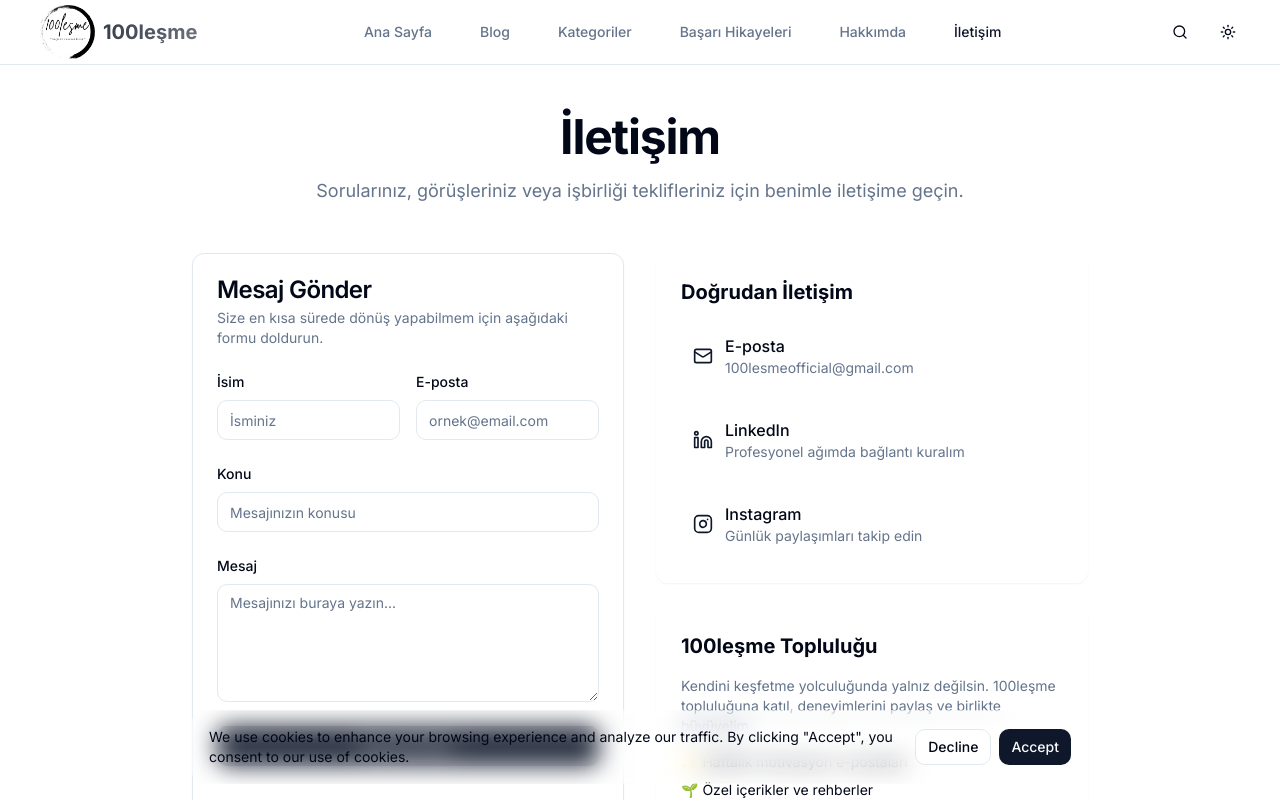
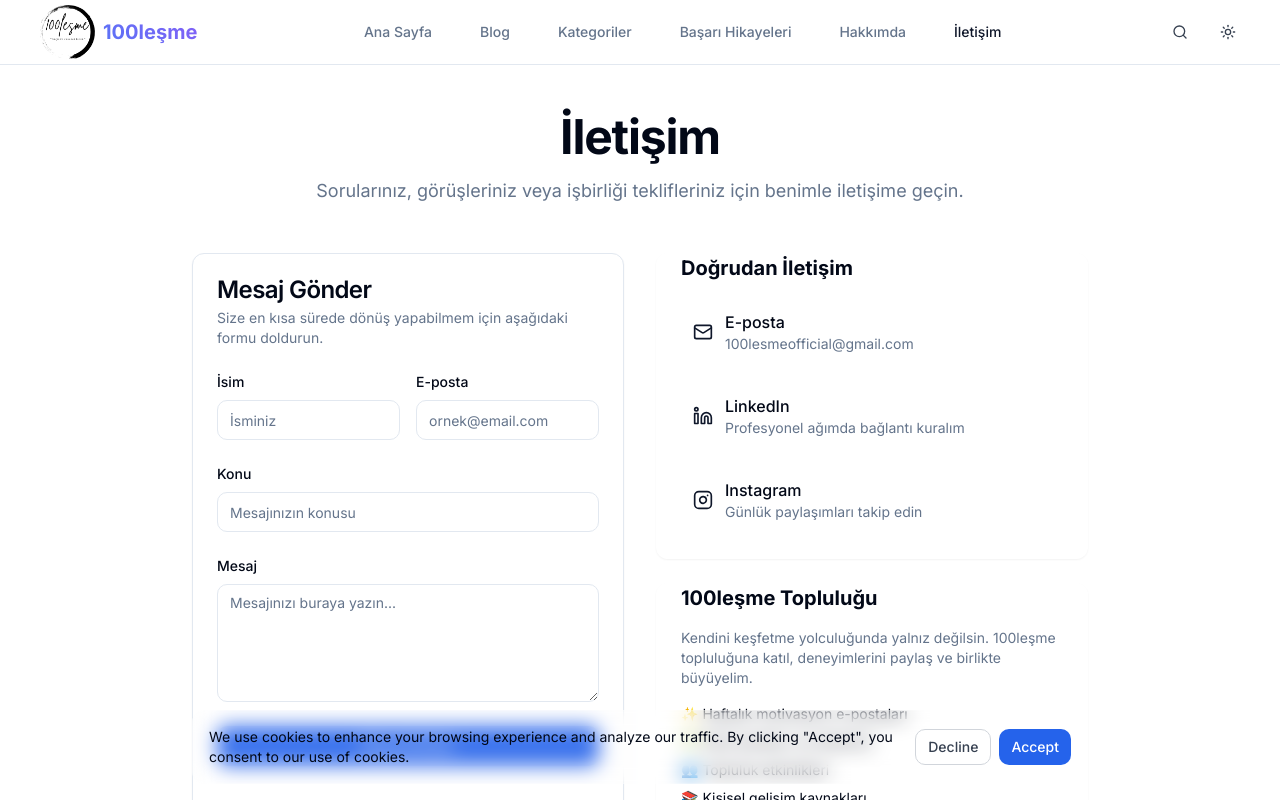
Before and after one commit to Hilal-Ahmad786/Blogweb, a Next.js app: page /contact in a window 1280 px wide. Shown: the top 800 px of the page. Built offline with nearby package versions, Linux system fonts and the light colour scheme; no server answers.

Commit message:
updated1

```diff
--- a/app/globals.css
+++ b/app/globals.css
@@ -140,3 +140,16 @@
       @apply text-primary hover:underline;
     }
   }
+
+  .glass {
+    background: rgba(255, 255, 255, 0.1);
+    backdrop-filter: blur(10px);
+    border: 1px solid rgba(255, 255, 255, 0.2);
+  }
+
+  .gradient-text {
+    background: linear-gradient(45deg, #3B82F6, #8B5CF6);
+    -webkit-background-clip: text;
+    -webkit-text-fill-color: transparent;
+    background-clip: text;
+  }
--- a/components/ui/badge.tsx
+++ b/components/ui/badge.tsx
@@ -1,34 +1,22 @@
-import * as React from 'react'
-import { cva, type VariantProps } from 'class-variance-authority'
-import { cn } from '@/lib/utils'
+import * as React from "react"
 
-const badgeVariants = cva(
-  'inline-flex items-center rounded-full border px-2.5 py-0.5 text-xs font-semibold transition-colors focus:outline-none focus:ring-2 focus:ring-ring focus:ring-offset-2',
-  {
-    variants: {
-      variant: {
-        default:
-          'border-transparent bg-primary text-primary-foreground hover:bg-primary/80',
-        secondary:
-          'border-transparent bg-secondary text-secondary-foreground hover:bg-secondary/80',
-        destructive:
-          'border-transparent bg-destructive text-destructive-foreground hover:bg-destructive/80',
-        outline: 'text-foreground',
-      },
-    },
-    defaultVariants: {
-      variant: 'default',
-    },
-  }
-)
+export interface BadgeProps extends React.HTMLAttributes<HTMLDivElement> {
+  variant?: "default" | "secondary" | "destructive" | "outline"
+}
 
-export interface BadgeProps
-  extends React.HTMLAttributes<HTMLDivElement>,
-    VariantProps<typeof badgeVariants> {}
+const badgeVariants = {
+  default: "border-transparent bg-primary text-primary-foreground hover:bg-primary/80",
+  secondary: "border-transparent bg-secondary text-secondary-foreground hover:bg-secondary/80",
+  destructive: "border-transparent bg-destructive text-destructive-foreground hover:bg-destructive/80",
+  outline: "text-foreground border-border bg-transparent hover:bg-accent hover:text-accent-foreground",
+}
 
-function Badge({ className, variant, ...props }: BadgeProps) {
+function Badge({ className = "", variant = "default", ...props }: BadgeProps) {
   return (
-    <div className={cn(badgeVariants({ variant }), className)} {...props} />
+    <div
+      className={`inline-flex items-center rounded-full border px-2.5 py-0.5 text-xs font-semibold transition-colors focus:outline-none focus:ring-2 focus:ring-ring focus:ring-offset-2 ${badgeVariants[variant]} ${className}`}
+      {...props}
+    />
   )
 }
 
--- a/components/ui/button.tsx
+++ b/components/ui/button.tsx
@@ -1,106 +1,50 @@
-import * as React from 'react'
-import { Slot } from '@radix-ui/react-slot'
-import { cva, type VariantProps } from 'class-variance-authority'
-import { cn } from '@/lib/utils'
-
-const buttonVariants = cva(
-  'inline-flex items-center justify-center whitespace-nowrap rounded-md text-sm font-medium ring-offset-background transition-colors focus-visible:outline-none focus-visible:ring-2 focus-visible:ring-ring focus-visible:ring-offset-2 disabled:pointer-events-none disabled:opacity-50',
-  {
-    variants: {
-      variant: {
-        default: 'bg-primary text-primary-foreground hover:bg-primary/90',
-        destructive:
-          'bg-destructive text-destructive-foreground hover:bg-destructive/90',
-        outline:
-          'border border-input bg-background hover:bg-accent hover:text-accent-foreground',
-        secondary:
-          'bg-secondary text-secondary-foreground hover:bg-secondary/80',
-        ghost: 'hover:bg-accent hover:text-accent-foreground',
-        link: 'text-primary underline-offset-4 hover:underline',
-        gradient: 'bg-gradient-to-r from-primary to-primary/80 text-primary-foreground hover:from-primary/90 hover:to-primary/70 shadow-lg hover:shadow-xl transition-all duration-300',
-        glass: 'backdrop-blur-md bg-white/10 dark:bg-white/5 border border-white/20 dark:border-white/10 text-foreground hover:bg-white/20 dark:hover:bg-white/10 transition-all duration-300',
-      },
-      size: {
-        default: 'h-10 px-4 py-2',
-        sm: 'h-9 rounded-md px-3',
-        lg: 'h-11 rounded-md px-8',
-        xl: 'h-12 rounded-lg px-10 text-base',
-        icon: 'h-10 w-10',
-      },
-    },
-    defaultVariants: {
-      variant: 'default',
-      size: 'default',
-    },
-  }
-)
+import * as React from "react"
 
 export interface ButtonProps
-  extends React.ButtonHTMLAttributes<HTMLButtonElement>,
-    VariantProps<typeof buttonVariants> {
+  extends React.ButtonHTMLAttributes<HTMLButtonElement> {
   asChild?: boolean
-  loading?: boolean
-  leftIcon?: React.ReactNode
-  rightIcon?: React.ReactNode
+  variant?: "default" | "destructive" | "outline" | "secondary" | "ghost" | "link"
+  size?: "default" | "sm" | "lg" | "icon"
+}
+
+const buttonVariants = {
+  variant: {
+    default: "bg-blue-600 text-white hover:bg-blue-700",
+    destructive: "bg-red-600 text-white hover:bg-red-700",
+    outline: "border border-gray-300 bg-white hover:bg-gray-50 text-gray-700",
+    secondary: "bg-gray-200 text-gray-900 hover:bg-gray-300",
+    ghost: "hover:bg-gray-100 text-gray-700",
+    link: "text-blue-600 underline-offset-4 hover:underline bg-transparent",
+  },
+  size: {
+    default: "h-10 px-4 py-2",
+    sm: "h-9 rounded-md px-3 text-sm",
+    lg: "h-11 rounded-md px-8 text-lg",
+    icon: "h-10 w-10",
+  },
 }
 
 const Button = React.forwardRef<HTMLButtonElement, ButtonProps>(
-  ({
-    className,
-    variant,
-    size,
-    asChild = false,
-    loading = false,
-    leftIcon,
-    rightIcon,
-    children,
-    disabled,
-    ...props
-  }, ref) => {
-    const Comp = asChild ? Slot : 'button'
+  ({ className = "", variant = "default", size = "default", asChild = false, children, ...props }, ref) => {
+    // If asChild is true, render children directly (for Link components)
+    if (asChild && React.isValidElement(children)) {
+      return React.cloneElement(children, {
+        className: `inline-flex items-center justify-center rounded-md text-sm font-medium transition-colors focus-visible:outline-none focus-visible:ring-2 focus-visible:ring-blue-500 focus-visible:ring-offset-2 disabled:pointer-events-none disabled:opacity-50 ${buttonVariants.variant[variant]} ${buttonVariants.size[size]} ${className}`,
+        ...children.props,
+      })
+    }
 
     return (
-      <Comp
-        className={cn(buttonVariants({ variant, size, className }))}
+      <button
+        className={`inline-flex items-center justify-center rounded-md text-sm font-medium transition-colors focus-visible:outline-none focus-visible:ring-2 focus-visible:ring-blue-500 focus-visible:ring-offset-2 disabled:pointer-events-none disabled:opacity-50 ${buttonVariants.variant[variant]} ${buttonVariants.size[size]} ${className}`}
         ref={ref}
-        disabled={disabled || loading}
         {...props}
       >
-        {loading ? (
-          <>
-            <svg
-              className="mr-2 h-4 w-4 animate-spin"
-              xmlns="http://www.w3.org/2000/svg"
-              fill="none"
-              viewBox="0 0 24 24"
-            >
-              <circle
-                className="opacity-25"
-                cx="12"
-                cy="12"
-                r="10"
-                stroke="currentColor"
-                strokeWidth="4"
-              />
-              <path
-                className="opacity-75"
-                fill="currentColor"
-                d="m4 12a8 8 0 018-8V0C5.373 0 0 5.373 0 12h4zm2 5.291A7.962 7.962 0 014 12H0c0 3.042 1.135 5.824 3 7.938l3-2.647z"
-              />
-            </svg>
-            Loading...
-          </>
-        ) : (
-          <>
-            {leftIcon && <span className="mr-2">{leftIcon}</span>}
-            {children}
-            {rightIcon && <span className="ml-2">{rightIcon}</span>}
-          </>
-        )}
-      </Comp>
+        {children}
+      </button>
     )
   }
 )
-Button.displayName = 'Button'
+Button.displayName = "Button"
 
 export { Button, buttonVariants }
--- a/components/ui/card.tsx
+++ b/components/ui/card.tsx
@@ -1,78 +1,60 @@
-import * as React from 'react'
-import { cn } from '@/lib/utils'
+import * as React from "react"
 
-const Card = React.forwardRef((props, ref) => {
-  const { className, ...rest } = props
-  return (
+export interface CardProps extends React.HTMLAttributes<HTMLDivElement> {}
+
+const Card = React.forwardRef<HTMLDivElement, CardProps>(
+  ({ className = "", ...props }, ref) => (
     <div
       ref={ref}
-      className={cn(
-        'rounded-lg border bg-card text-card-foreground shadow-sm',
-        className
-      )}
-      {...rest}
+      className={`rounded-lg border bg-card text-card-foreground shadow-sm ${className}`}
+      {...props}
     />
   )
-})
-Card.displayName = 'Card'
+)
+Card.displayName = "Card"
 
-const CardHeader = React.forwardRef((props, ref) => {
-  const { className, ...rest } = props
-  return (
-    <div
-      ref={ref}
-      className={cn('flex flex-col space-y-1.5 p-6', className)}
-      {...rest}
-    />
-  )
-})
-CardHeader.displayName = 'CardHeader'
+const CardHeader = React.forwardRef<
+  HTMLDivElement,
+  React.HTMLAttributes<HTMLDivElement>
+>(({ className = "", ...props }, ref) => (
+  <div ref={ref} className={`flex flex-col space-y-1.5 p-6 ${className}`} {...props} />
+))
+CardHeader.displayName = "CardHeader"
 
-const CardTitle = React.forwardRef((props, ref) => {
-  const { className, ...rest } = props
-  return (
-    <h3
-      ref={ref}
-      className={cn(
-        'text-2xl font-semibold leading-none tracking-tight',
-        className
-      )}
-      {...rest}
-    />
-  )
-})
-CardTitle.displayName = 'CardTitle'
+const CardTitle = React.forwardRef<
+  HTMLParagraphElement,
+  React.HTMLAttributes<HTMLHeadingElement>
+>(({ className = "", ...props }, ref) => (
+  <h3
+    ref={ref}
+    className={`text-2xl font-semibold leading-none tracking-tight ${className}`}
+    {...props}
+  />
+))
+CardTitle.displayName = "CardTitle"
 
-const CardDescription = React.forwardRef((props, ref) => {
-  const { className, ...rest } = props
-  return (
-    <p
-      ref={ref}
-      className={cn('text-sm text-muted-foreground', className)}
-      {...rest}
-    />
-  )
-})
-CardDescription.displayName = 'CardDescription'
+const CardDescription = React.forwardRef<
+  HTMLParagraphElement,
+  React.HTMLAttributes<HTMLParagraphElement>
+>(({ className = "", ...props }, ref) => (
+  <p ref={ref} className={`text-sm text-muted-foreground ${className}`} {...props} />
+))
+CardDescription.displayName = "CardDescription"
 
-const CardContent = React.forwardRef((props, ref) => {
-  const { className, ...rest } = props
-  return (
-    <div ref={ref} className={cn('p-6 pt-0', className)} {...rest} />
-  )
-})
-CardContent.displayName = 'CardContent'
+const CardContent = React.forwardRef<
+  HTMLDivElement,
+  React.HTMLAttributes<HTMLDivElement>
+>(({ className = "", ...props }, ref) => (
+  <div ref={ref} className={`p-6 pt-0 ${className}`} {...props} />
+))
+CardContent.displayName = "CardContent"
 
-const CardFooter = React.forwardRef((props, ref) => {
-  const { className, ...rest } = props
-  return (
-    <div
-      ref={ref}
-      className={cn('flex items-center p-6 pt-0', className)}
-      {...rest}
-    />
-  )
-})
-CardFooter.displayName = 'CardFooter'
+const CardFooter = React.forwardRef<
+  HTMLDivElement,
+  React.HTMLAttributes<HTMLDivElement>
+>(({ className = "", ...props }, ref) => (
+  <div ref={ref} className={`flex items-center p-6 pt-0 ${className}`} {...props} />
+))
+CardFooter.displayName = "CardFooter"
 
 export { Card, CardHeader, CardFooter, CardTitle, CardDescription, CardContent }
```
